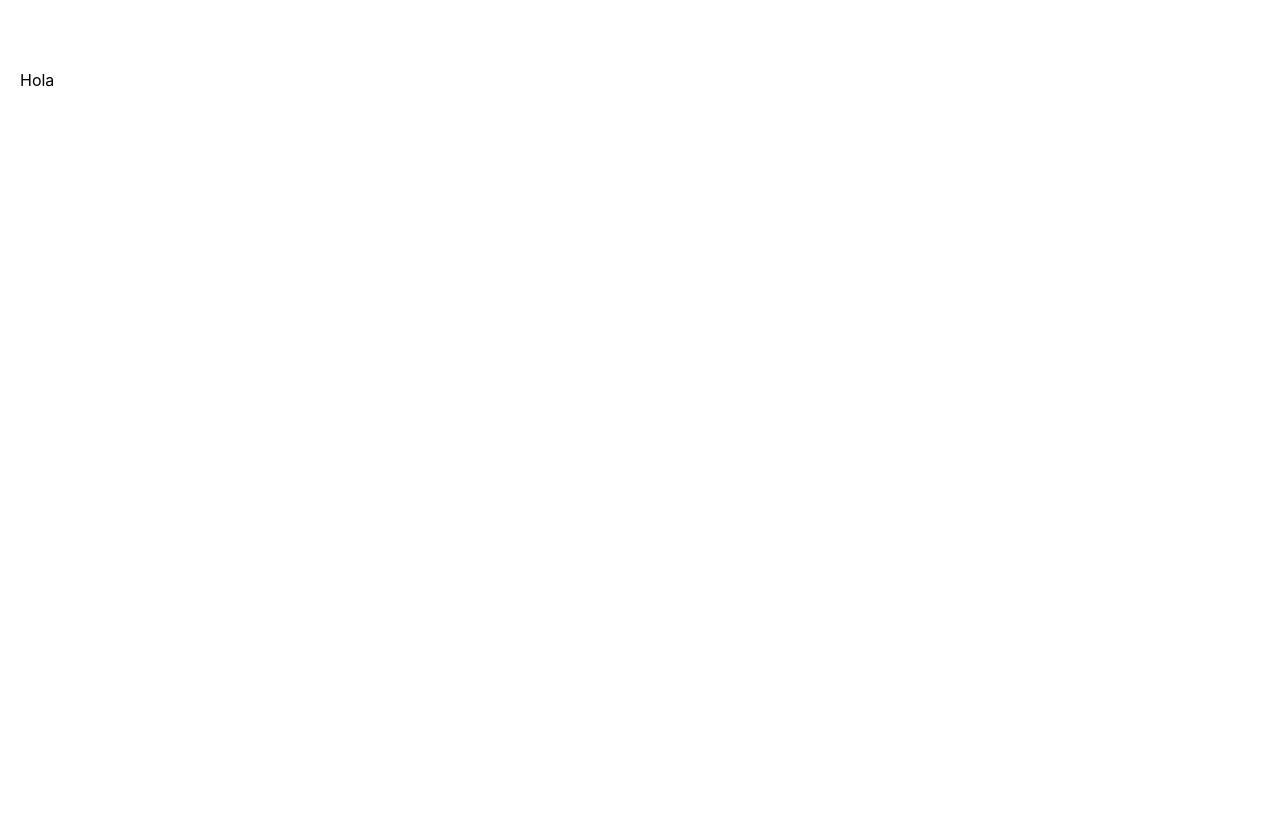
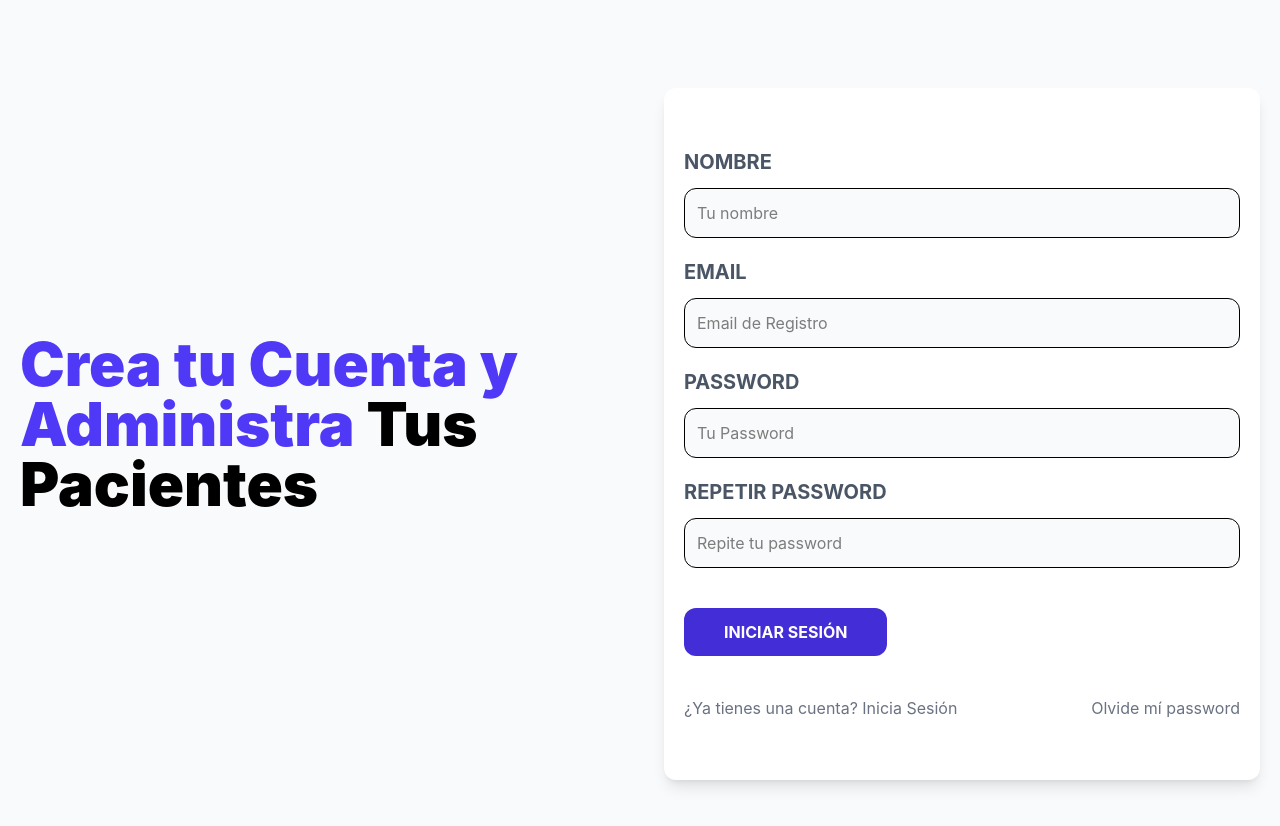
Before and after one commit to developer-ortega/veterinarios-frontend, a React (Vite) app: page /registrar in a window 1280 px wide. Shown: the top 826 px of the page. Before the commit the page ends 800 px from the top, so only its background shows below. Built offline with nearby package versions, Linux system fonts and the light colour scheme.

Commit message:
Creando la página registro de usuarios

```diff
--- a/index.html
+++ b/index.html
@@ -6,7 +6,7 @@
     <meta name="viewport" content="width=device-width, initial-scale=1.0" />
     <title>APV - Administrador de Pacientes de Veterinaria</title>
   </head>
-  <body>
+  <body class="bg-gray-50 min-h-screen">
     <div id="root"></div>
     <script type="module" src="/src/main.jsx"></script>
   </body>
--- a/src/pages/Login.jsx
+++ b/src/pages/Login.jsx
@@ -4,9 +4,9 @@
     return (
         <>
             <div>
-                <h1 className="text-indigo-600 font-black text-6xl">Inicia Sesión y Administra tus <span className="text-black">Pacientes</span></h1>
+                <h1 className="text-indigo-600 font-black text-6xl">Inicia Sesión y Administra tus {""} <span className="text-black">Pacientes</span></h1>
             </div>
-            <div>
+            <div className="mt-20 md:mt-5 shadow-lg px-5 py-10 rounded-xl bg-white">
                 <form>
                     <div className="my-5">
                         <label
--- a/src/pages/Registrar.jsx
+++ b/src/pages/Registrar.jsx
@@ -1,8 +1,72 @@
+import { Link } from "react-router-dom"
 
 const Registrar = () => {
   return (
     <>
-        <h1>Hola</h1>
+      <div>
+        <h1 className="text-indigo-600 font-black text-6xl">Crea tu Cuenta y Administra {""} <span className="text-black">Tus Pacientes</span></h1>
+      </div>
+      <div className="mt-20 md:mt-5 shadow-lg px-5 py-10 rounded-xl bg-white">
+        <form>
+          <div className="my-5">
+            <label
+              className="uppercase text-gray-600 block text-xl font-bold"
+            >
+              Nombre
+            </label>
+            <input
+              type="text"
+              placeholder="Tu nombre"
+              className="border w-full p-3 mt-3 bg-gray-50 rounded-xl"
+            />
+          </div>
+          <div className="my-5">
+            <label
+              className="uppercase text-gray-600 block text-xl font-bold"
+            >
+              Email
+            </label>
+            <input
+              type="email"
+              placeholder="Email de Registro"
+              className="border w-full p-3 mt-3 bg-gray-50 rounded-xl"
+            />
+          </div>
+          <div className="my-5">
+            <label
+              className="uppercase text-gray-600 block text-xl font-bold"
+            >
+              Password
+            </label>
+            <input
+              type="password"
+              placeholder="Tu Password"
+              className="border w-full p-3 mt-3 bg-gray-50 rounded-xl"
+            />
+          </div>
+          <div className="my-5">
+            <label
+              className="uppercase text-gray-600 block text-xl font-bold"
+            >
+              Repetir Password
+            </label>
+            <input
+              type="password"
+              placeholder="Repite tu password"
+              className="border w-full p-3 mt-3 bg-gray-50 rounded-xl"
+            />
+          </div>
+          <input
+            type="submit"
+            value="Iniciar Sesión"
+            className="bg-indigo-700 w-full py-3 p-10 rounded-xl text-white uppercase font-bold mt-5 hover:cursor-pointer hover:bg-indigo-800 md:w-auto"
+          />
+        </form>
+        <nav className="mt-5 lg:flex lg:justify-between">
+          <Link className="block text-center my-5 text-gray-500" to="/">¿Ya tienes una cuenta? Inicia Sesión</Link>
+          <Link className="block text-center my-5 text-gray-500" to="/olvide-password">Olvide mí password</Link>
+        </nav>
+      </div>
     </>
   )
 }
```
